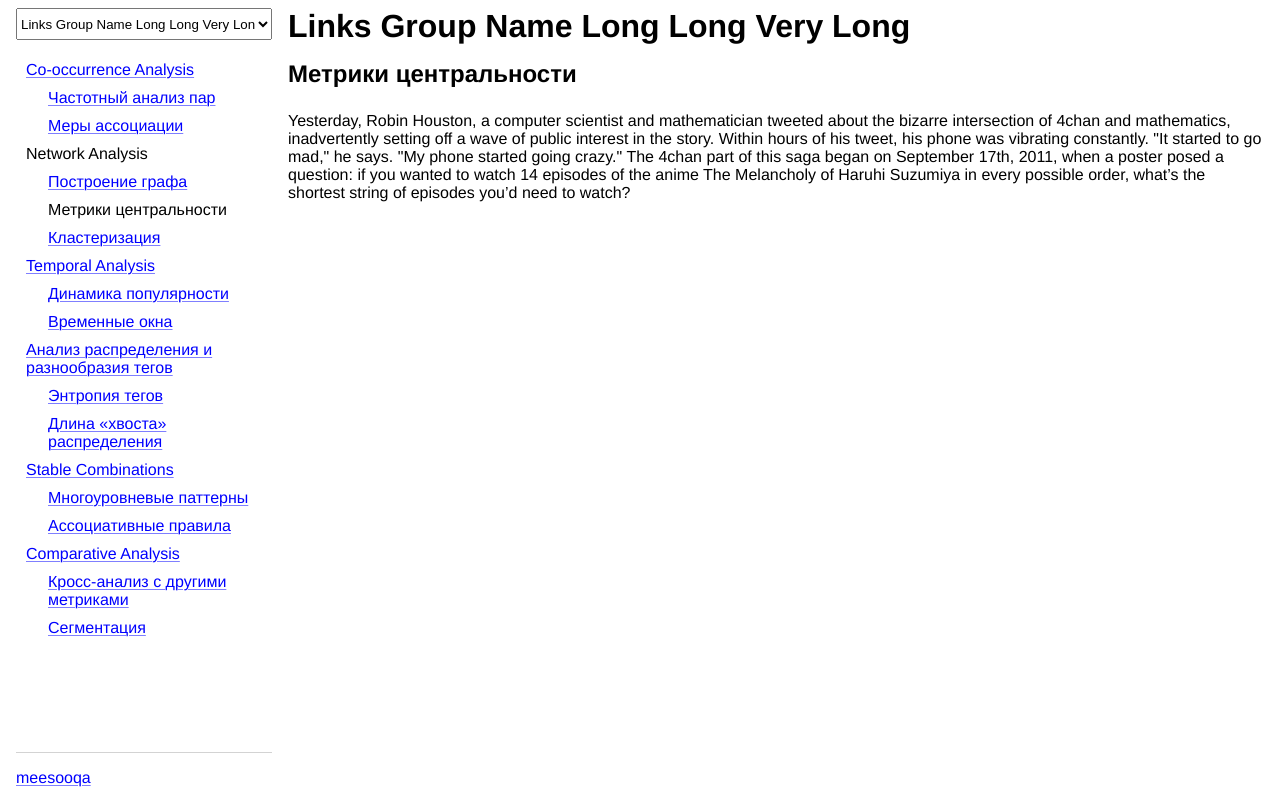
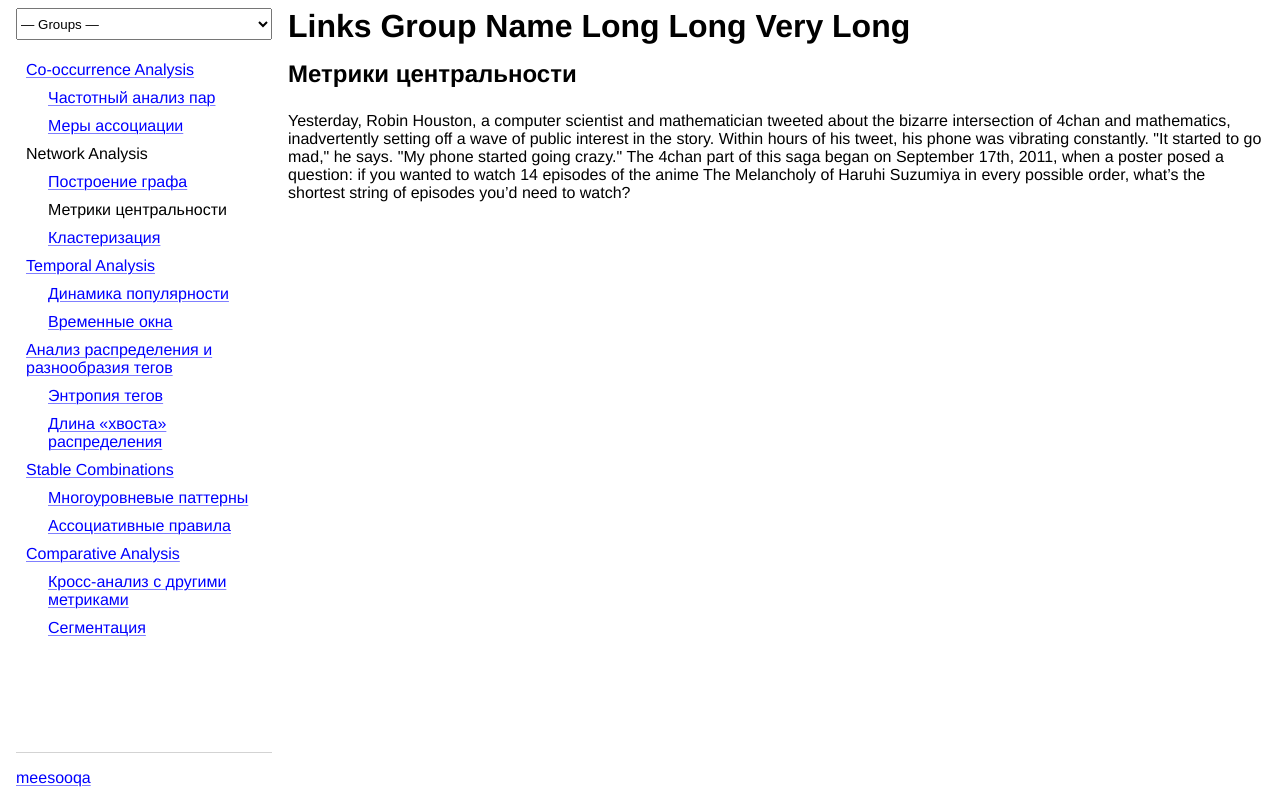
Before and after one commit to meesooqa/ttag-frontend, a plain HTML site: page layout.html in a window 1280 px wide. Drawn offline with Linux system fonts and the light colour scheme.

Commit message:
fill select#group from /api/groups.json

```diff
--- /dev/null
+++ b/api/groups.json
@@ -0,0 +1 @@
+["Group Name 001","Links Group Name Long Long Very Long","Group Name 003"]
--- a/layout.html
+++ b/layout.html
@@ -3,18 +3,13 @@
 <head>
     <meta charset="UTF-8">
     <meta name="viewport" content="width=device-width, initial-scale=1.0">
-    <link rel="stylesheet" href="static/styles/styles.css">
+    <link rel="stylesheet" href="/static/styles/styles.css">
     <title>TTAG Frontend</title>
 </head>
 <body class="page__body">
     <aside class="sidebar">
         <div class="sidebar__group" title="Links Group Name Long Long Very Long">
-            <select name="group" id="group">
-                <option disabled>— Groups —</option>
-                <option value="1">Group Name 001</option>
-                <option value="2" selected>Links Group Name Long Long Very Long</option>
-                <option value="1">Group Name 003</option>
-            </select>
+            <select name="group" id="group"></select>
         </div>
         <nav class="sidebar__nav">
             <ul>
@@ -94,4 +89,5 @@
         </section>
     </main>
 </body>
+<script type="module" src="/static/scripts/index.js"></script>
 </html>
--- /dev/null
+++ b/static/scripts/index.js
@@ -0,0 +1,2 @@
+import './lib/d3.v7.min.js';
+import './modules/groups-select.js';
--- /dev/null
+++ b/static/scripts/modules/groups-select.js
@@ -0,0 +1,27 @@
+document.addEventListener('DOMContentLoaded', function() {
+    fetch('/api/groups.json')
+    .then(response => response.json())
+    .then(groups => {
+        const urlParams = new URLSearchParams(window.location.search);
+        const initialGroup = urlParams.get('group') || '';
+
+        const select = d3.select('#group');
+
+        let opt = select.append('option')
+            .attr('value', group)
+            .attr('disabled', "disabled")
+            .text('— Groups —');
+        if (!initialGroup) {
+            opt.attr('selected', "selected")
+        }
+
+        groups.forEach(group => {
+            let opt = select.append('option')
+                .attr('value', group)
+                .text(group);
+            if (group === initialGroup) {
+                opt.attr('selected', "selected")
+            }
+        });
+    });
+});
```
